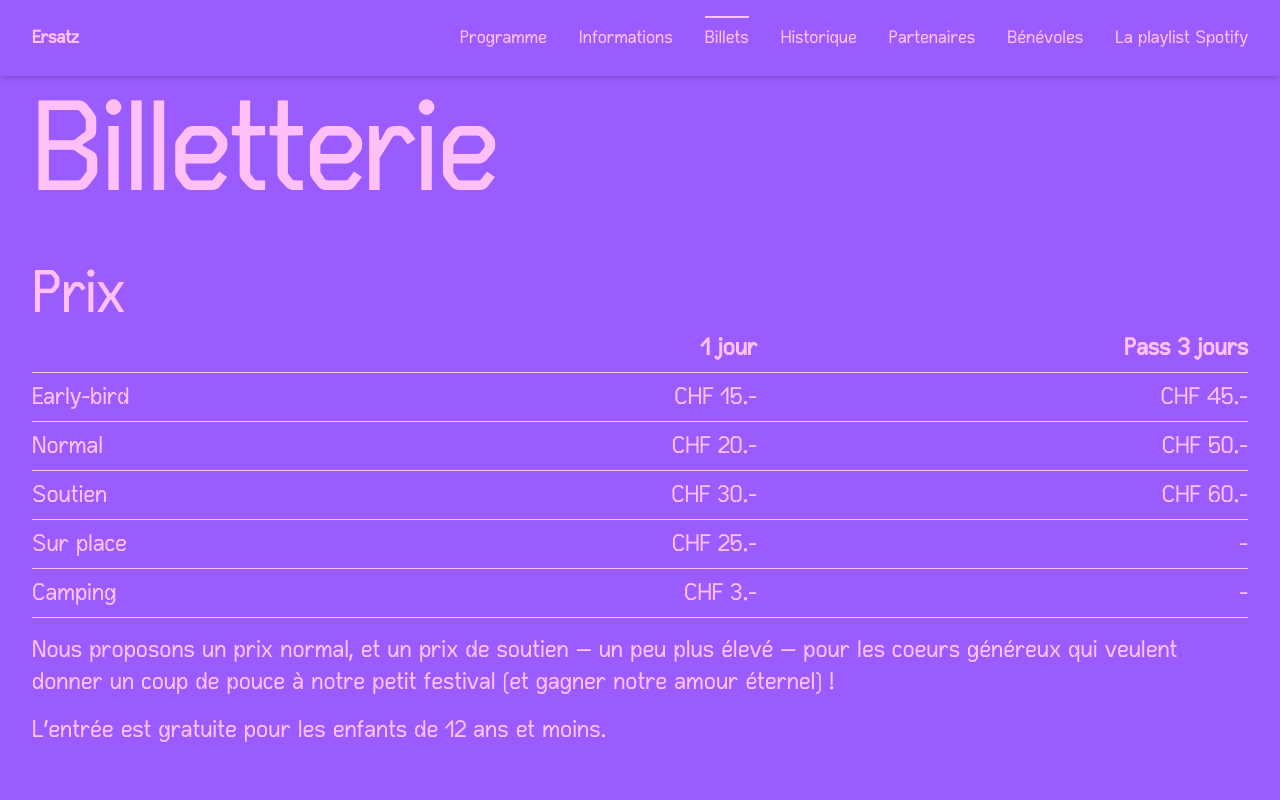
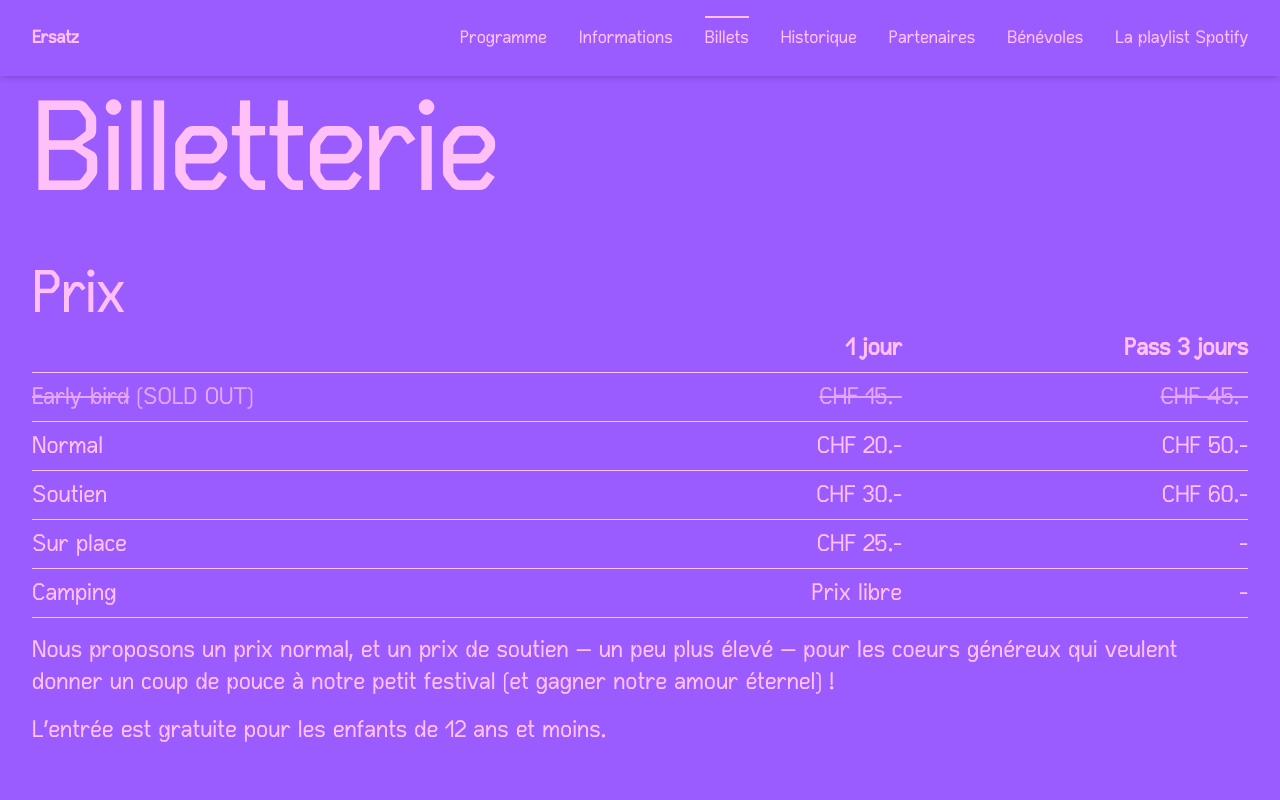
Before and after one commit to ersatz-festival/web-app, a Nuxt app: page /billets in a window 1280 px wide. Shown: the top 800 px of the page. Built offline with nearby package versions, Linux system fonts and the light colour scheme.

Commit message:
info billets

```diff
--- a/pages/billets/index.vue
+++ b/pages/billets/index.vue
@@ -16,11 +16,18 @@
                 <tbody>
                     <tr v-for="(price, index) in pricesPerDay" :key="index" class="border-b border-pink-500">
                         <td class="text-left py-2">
-                            {{ price.name }}
+                            <span :class="{ 'line-through opacity-75': price.soldOut }">{{ price.name }}</span>
+                            <span v-if="price.soldOut" class="opacity-75"> (SOLD OUT)</span>
                         </td>
-                        <td class="text-right py-2">CHF {{ price.dayPrice }}.-</td>
                         <td class="text-right py-2">
-                            {{ price.passPrice ? 'CHF ' + price.passPrice + '.-' : '-' }}
+                            <span :class="{ 'line-through opacity-75': price.soldOut }">
+                                {{ typeof price.dayPrice === 'number' ? 'CHF ' + price.dayPrice + '.-' : price.dayPrice }}
+                            </span>
+                        </td>
+                        <td class="text-right py-2">
+                            <span :class="{ 'line-through opacity-75': price.soldOut }">
+                                {{ price.passPrice ? 'CHF ' + price.passPrice + '.-' : '-' }}
+                            </span>
                         </td>
                     </tr>
                 </tbody>
@@ -107,6 +114,7 @@ const pricesPerDay = [
         name: 'Early-bird',
         dayPrice: 15,
         passPrice: 45,
+        soldOut: true,
     },
     {
         name: 'Normal',
@@ -124,7 +132,7 @@ const pricesPerDay = [
     },
     {
         name: 'Camping',
-        dayPrice: 3,
+        dayPrice: 'Prix libre',
     },
 ];
 </script>
```
